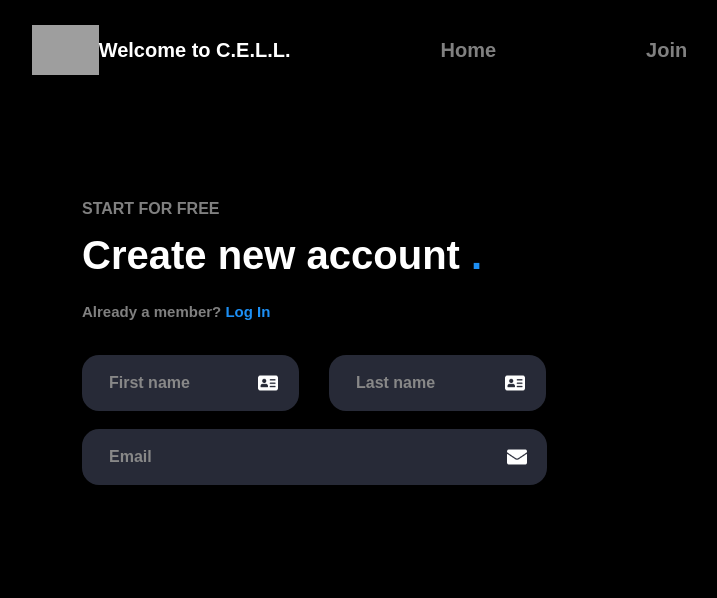
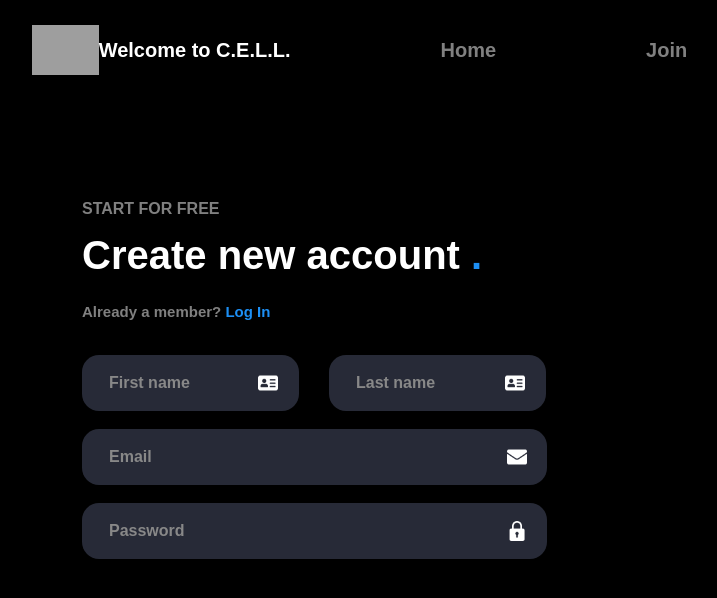
Before and after one commit to BriceJoshy/c.e.l.l, a React (Create React App) app: page /LoginPage in a window 1280 px wide. Shown: the top 598 px of the page, without its empty margins (18-735 px from the left). Built offline with nearby package versions, Linux system fonts and the light colour scheme; grey boxes are pictures that could not be loaded; a web font is replaced by a local one.

Commit message:
email and password components

```diff
--- /dev/null
+++ b/src/components/LoginEmailPass.jsx
@@ -0,0 +1,65 @@
+import React from "react";
+import { useState } from "react";
+
+const EmailPass = () => {
+  const [inputEmailValue, setInputEmailValue] = useState("");
+  const handleEmailInputChange = (event) => {
+    setInputEmailValue(event.target.value);
+  };
+  const [inputPasswordValue, setInputPasswordValue] = useState("");
+  const handlePasswordInputChange = (event) => {
+    setInputPasswordValue(event.target.value);
+  };
+  return (
+    <>
+      <div>
+        <div className="EmailInput">
+          <div className="row">
+            <input
+              className="EmailTextField"
+              value={inputEmailValue}
+              onChange={handleEmailInputChange}
+              required
+            />
+            <label
+              className={`floating-label ${inputEmailValue ? "active" : ""}`}
+            >
+              Email
+            </label>
+            <img
+              src={require("../assets/email.png")}
+              alt="name"
+              height={"20px"}
+              style={{ marginRight: "20px" }}
+            />
+          </div>
+        </div>
+      </div>
+      <div>
+        <div className="PasswordInput">
+          <div className="row">
+            <input
+              className="PasswordTextField"
+              value={inputPasswordValue}
+              onChange={handlePasswordInputChange}
+              required
+            />
+            <label
+              className={`floating-label ${inputPasswordValue ? "active" : ""}`}
+            >
+              Password
+            </label>
+            <img
+              src={require("../assets/password.png")}
+              alt="name"
+              height={"20px"}
+              style={{ marginRight: "20px" }}
+            />
+          </div>
+        </div>
+      </div>
+    </>
+  );
+};
+
+export default EmailPass;
--- a/src/components/LoginPage.jsx
+++ b/src/components/LoginPage.jsx
@@ -1,12 +1,9 @@
 import React from "react";
 import LoginNavBar from "./LoginNavBar";
 import Name from "./LoginPageName";
-import { useState } from "react";
+import EmailPass from "./LoginEmailPass";
+
 const LoginPage = () => {
-  const [inputEmailValue, setInputEmailValue] = useState("");
-  const handleEmailInputChange = (event) => {
-    setInputEmailValue(event.target.value);
-  };
   return (
     <div className="loginBG">
       <div className="LoginPage">
@@ -32,27 +29,7 @@ const LoginPage = () => {
         <Name />
       </div>
       <div>
-        <div className="EmailInput">
-          <div className="row">
-            <input
-              className="EmailTextField"
-              value={inputEmailValue}
-              onChange={handleEmailInputChange}
-              required
-            />
-            <label
-              className={`floating-label ${inputEmailValue ? "active" : ""}`}
-            >
-              Email
-            </label>
-            <img
-              src={require("../assets/email.png")}
-              alt="name"
-              height={"20px"}
-              style={{ marginRight: "20px" }}
-            />
-          </div>
-        </div>
+        <EmailPass />
       </div>
     </div>
   );
--- a/src/index.css
+++ b/src/index.css
@@ -237,7 +237,8 @@ canvas {
   font-size: 10px;
   color: #555;
 }
-.EmailInput {
+.EmailInput,
+.PasswordInput {
   margin-left: 100px;
   margin-top: 18px;
   position: relative;
@@ -247,7 +248,8 @@ canvas {
   /* padding-right: 16px; */
   padding-left: 27px;
 }
-.EmailTextField {
+.EmailTextField,
+.PasswordTextField {
   background-color: transparent;
   color: white;
   border: 0;
@@ -270,3 +272,6 @@ canvas {
 .EmailInput:focus-within {
   border: 3px solid #1d8de5;
 }
+.PasswordInput:focus-within {
+  border: 3px solid #1d8de5;
+}
```
Also changed, not shown: src/assets/password.png (added).
